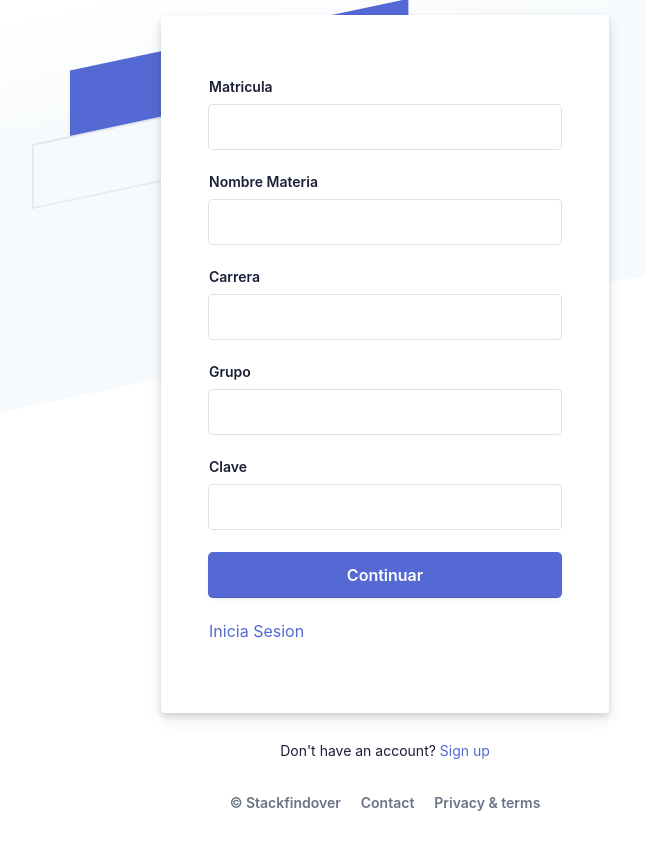
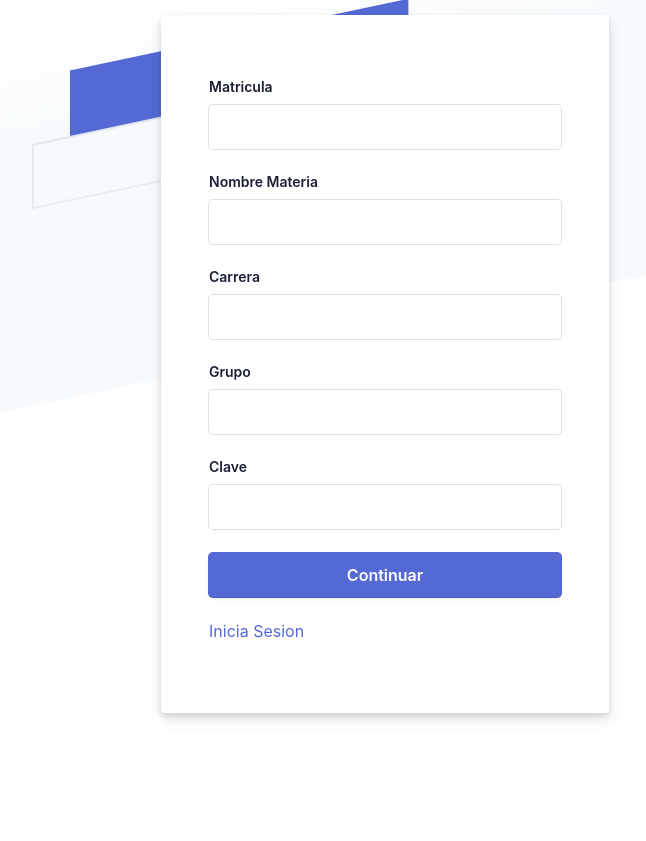
Before and after one commit to Alondra-Mendoza03/SaberhacerU2, a PHP site: page / in a window 1280 px wide. Shown: the part 120-961 px from the top of the page, without its empty margins (255-901 px from the left). After the commit the page ends 840 px from the top, so only its background shows below. Run offline with PHP 8.4, Linux system fonts and the light colour scheme.

Commit message:
Update index.php

```diff
--- a/index.php
+++ b/index.php
@@ -92,11 +92,9 @@
             </div>
           </div>
           <div class="footer-link padding-top--24">
-            <span>Don't have an account? <a href="">Sign up</a></span>
+
             <div class="listing padding-top--24 padding-bottom--24 flex-flex center-center">
-              <span><a href="#">© Stackfindover</a></span>
-              <span><a href="#">Contact</a></span>
-              <span><a href="#">Privacy & terms</a></span>
+
             </div>
           </div>
         </div>
```
